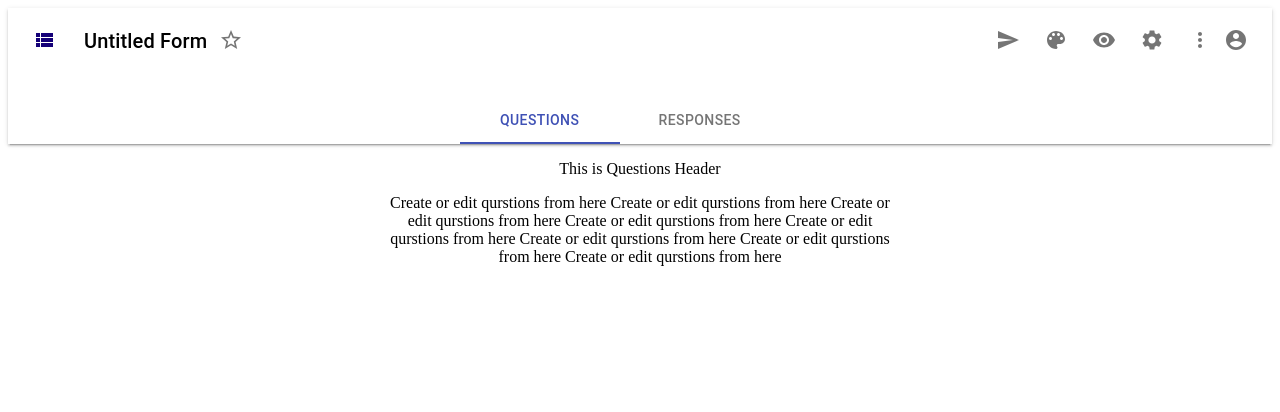
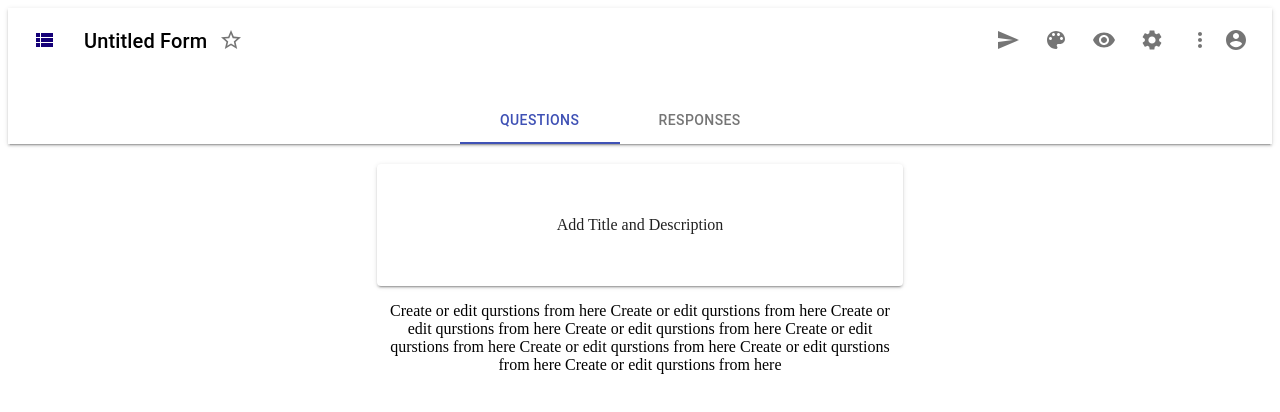
Before and after one commit to rohitsaini1196/google-forms, a React (Create React App) app: page /form/1 in a window 1280 px wide. Shown: the top 412 px of the page. Built offline with nearby package versions, Linux system fonts and the light colour scheme.

Commit message:
dep. bug fixed

```diff
--- a/src/Components/Form/QuestionHeader.js
+++ b/src/Components/Form/QuestionHeader.js
@@ -1,9 +1,18 @@
 import React from 'react'
+import { Paper } from '@material-ui/core';
 
 function QuestionsHeader() {
   return (
 
-          <p> This is Questions Header </p>
+          <Paper elevation={2}>
+              <br></br>
+              <br></br>
+
+              <p>Add Title and Description</p>
+              <br></br>
+              <br></br>
+
+          </Paper>
 
   );
 }
--- a/src/Components/Form/QuestionsTab.js
+++ b/src/Components/Form/QuestionsTab.js
@@ -4,7 +4,7 @@ import {Grid} from '@material-ui/core';
 
 function QuestionsTab() {
   return (
-       <div>
+       <div style={{marginTop:'20px'}}>
            <Grid
             container
             direction="column"
```
